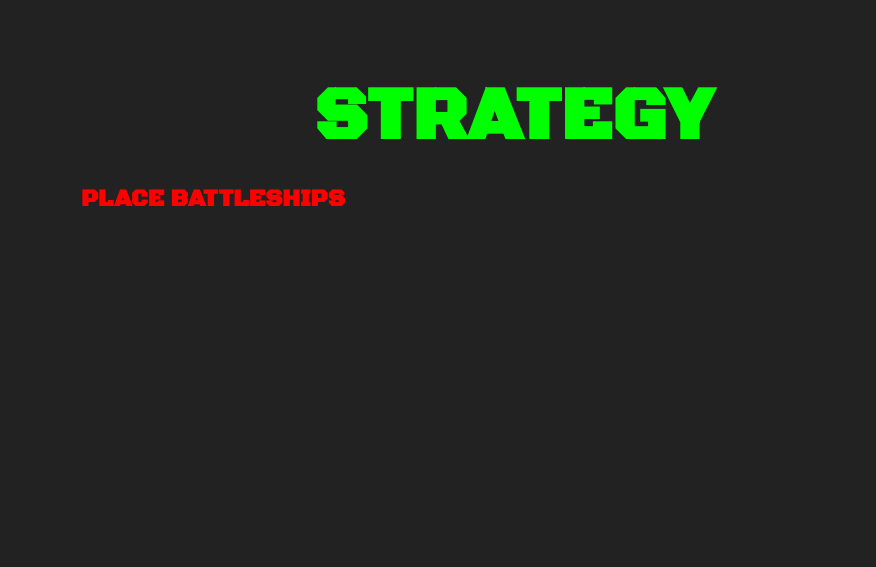
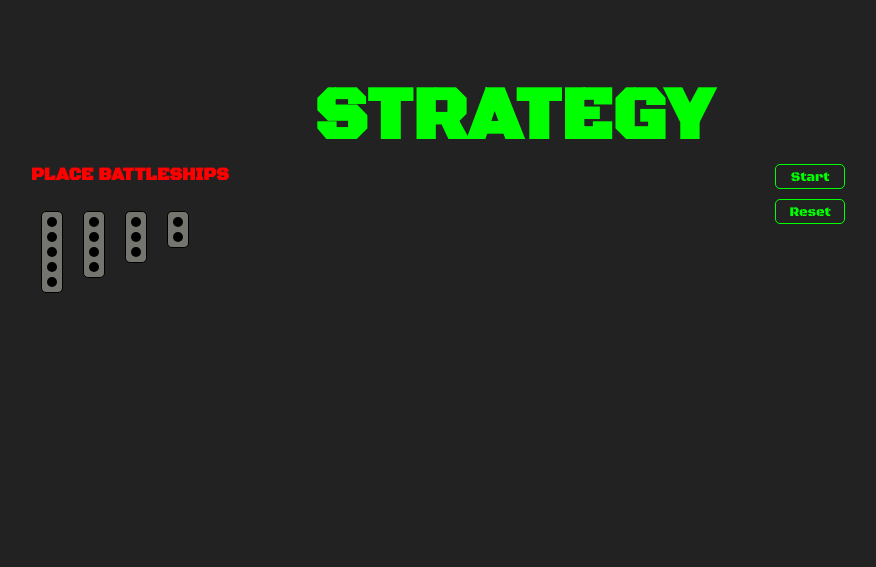
Before and after one commit to bmus97/Battleship_Simulator, a plain HTML site: page CSS481-Battleship_Simulator/strategy.html in a window 1280 px wide. Shown: the whole page, without its empty margins (127-1003 px from the left). Drawn offline with Linux system fonts and the light colour scheme.

Commit message:
finished strategy page

```diff
--- a/CSS481-Battleship_Simulator/strategy.html
+++ b/CSS481-Battleship_Simulator/strategy.html
@@ -1,16 +1,19 @@
 <!DOCTYPE html>
 <html lang="en">
+
 <head>
     <meta charset="UTF-8">
     <link href="https://fonts.googleapis.com/css2?family=Black+Ops+One&display=swap" rel="stylesheet">
     <style>
         /* Global */
         * {
-                font-family:'Black Ops One'; /* font */
+            font-family: 'Black Ops One';
+            /* font */
         }
 
         body {
-                background: #222222  /* background color */
+            background: #222222
+                /* background color */
         }
 
         .title {
@@ -25,31 +28,103 @@
             display: flex;
             flex-direction: column;
             color: red;
-                margin-left: 200px;
+            margin-left: 150px;
+            width: 20%;
         }
 
         .rightContainer {
             display: flex;
             flex-direction: column;
             align-items: center;
+            width: 20%;
         }
 
+        .strat-button {
+            background-color: #222222;
+            color: lime;
+            border-radius: 5px;
+            border: 1px solid lime;
+            width: 70px;
+            height: 25px;
+        }
+
+        .reset-button {
+            margin-top: 10px;
+        }
+
+        .strat-container,
+        .battleships {
+            display: flex;
+            flex-direction: row;
+        }
+
+        .description {
+            margin-top: 0px;
+            font-size: 18px;
+        }
+
+        /* temporary to see the spacing for the othher elements */
+        .board {
+            width: 400px;
+            height: 400px;
+        }
+
+        .ship {
+            width: 20px;
+            background-color: #74756f;
+            margin: 10px;
+            border: 1px solid black;
+            border-radius: 5px;
+            align-self: flex-start;
+        }
+
+        .ship-dot {
+            border-radius: 50%;
+            background-color: black;
+            width: 10px;
+            height: 10px;
+            margin: 5px;
+        }
     </style>
 </head>
+
 <body>
     <div class="container">
         <!-- "Strategy" -->
         <h1 class="title">STRATEGY</h1>
 
         <!-- Left side of screen/where batteships are-->
+
+        <div class="strat-container">
             <div class="leftContainer">
 
                 <!-- "Place Battleships"-->
-                <h2 class="decsription">PLACE BATTLESHIPS</h2>
+                <h2 class="description">PLACE BATTLESHIPS</h2>
 
                 <!-- Battleships -->
                 <div class="battleships">
-
+                    <div class="ship carrier">
+                        <div class="ship-dot"></div>
+                        <div class="ship-dot"></div>
+                        <div class="ship-dot"></div>
+                        <div class="ship-dot"></div>
+                        <div class="ship-dot"></div>
+                    </div>
+                    <div class="ship battleship">
+                        <div class="ship-dot"></div>
+                        <div class="ship-dot"></div>
+                        <div class="ship-dot"></div>
+                        <div class="ship-dot"></div>
+                    </div>
+                    <div class="ship cruiser">
+                        <div class="ship-dot"></div>
+                        <div class="ship-dot"></div>
+                        <div class="ship-dot"></div>
+                    </div>
+                    <div class="ship destroyer">
+                        <div class="ship-dot"></div>
+                        <div class="ship-dot"></div>
+                    </div>
                 </div>
             </div>
 
@@ -62,9 +137,12 @@
 
             <!-- Right side of screen where buttons are-->
             <div class="rightContainer">
-                <!--<button id="reset" class="button">RESET</button>-->
-                <!--<button id="start" class="button">START</button>-->
+                <input type="button" value="Start" class="start-button strat-button">
+                <input type="button" value="Reset" class="reset-button strat-button">
             </div>
         </div>
+
+    </div>
 </body>
+
 </html>
```
Lines whose indentation alone changed are shown as unchanged.
